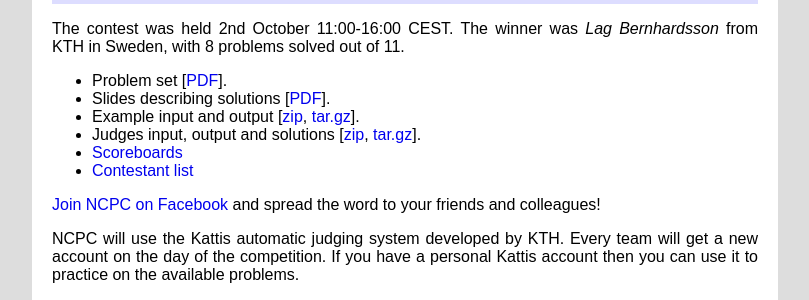
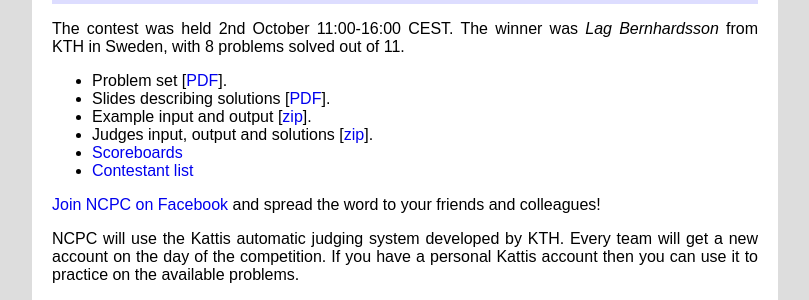
Before and after one commit to icpc/ncpc-web, a Jekyll site: the page built from ncpc2010/index.html, in a window 1280 px wide and 900 px high, scrolled down 626 px. Shown: the part 152-452 px from the top of the window, without its empty margins (235-1044 px from the left). Built offline with Jekyll 4.4.1, drawn with Linux system fonts in a browser that asks for light colours.

```diff
--- a/ncpc2010/index.html
+++ b/ncpc2010/index.html
@@ -151,13 +151,13 @@ with 8 problems solved out of 11.
 
 <ul>
     <li>Problem set
-        [<a href="ncpc2010problems.pdf">PDF</a>].</li>
+        [<a href="https://github.com/icpc/ncpc-web/releases/download/ncpc2010-data/ncpc2010problems.pdf">PDF</a>].</li>
     <li>Slides describing solutions
-        [<a href="ncpc2010slides.pdf">PDF</a>].</li>
+        [<a href="https://github.com/icpc/ncpc-web/releases/download/ncpc2010-data/ncpc2010slides.pdf">PDF</a>].</li>
     <li>Example input and output
-        [<a href="ncpc2010sampledata.zip">zip</a>, <a href="ncpc2010sampledata.tar.gz">tar.gz</a>].</li>
+        [<a href="https://github.com/icpc/ncpc-web/releases/download/ncpc2010-data/ncpc2010sampledata.zip">zip</a>].</li>
     <li>Judges input, output and solutions
-        [<a href="ncpc2010ball.zip">zip</a>, <a href="ncpc2010ball.tar.gz">tar.gz</a>].</li>
+        [<a href="https://github.com/icpc/ncpc-web/releases/download/ncpc2010-data/ncpc2010ball.zip">zip</a>].</li>
     </li>
     <li><a href="scoreboard">Scoreboards</a></li>
     <li><a href="contestants.html">Contestant list</a></li>
```
